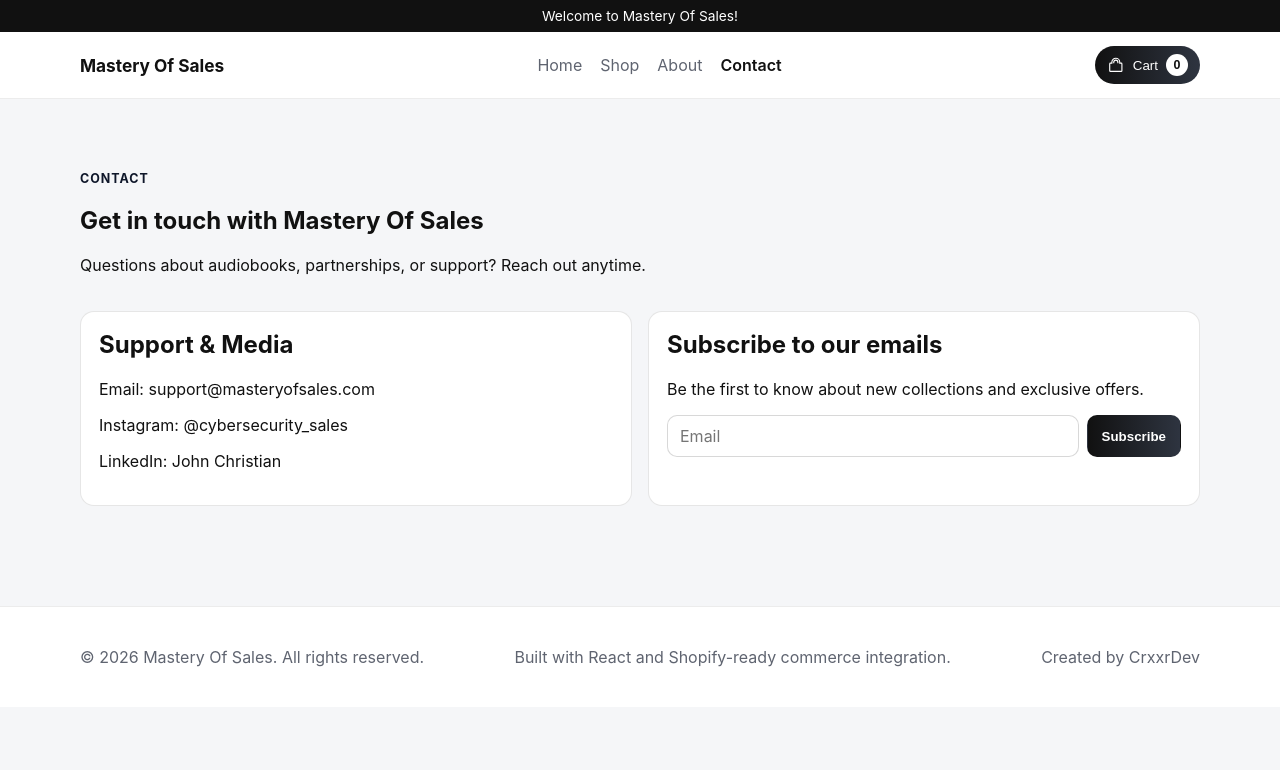
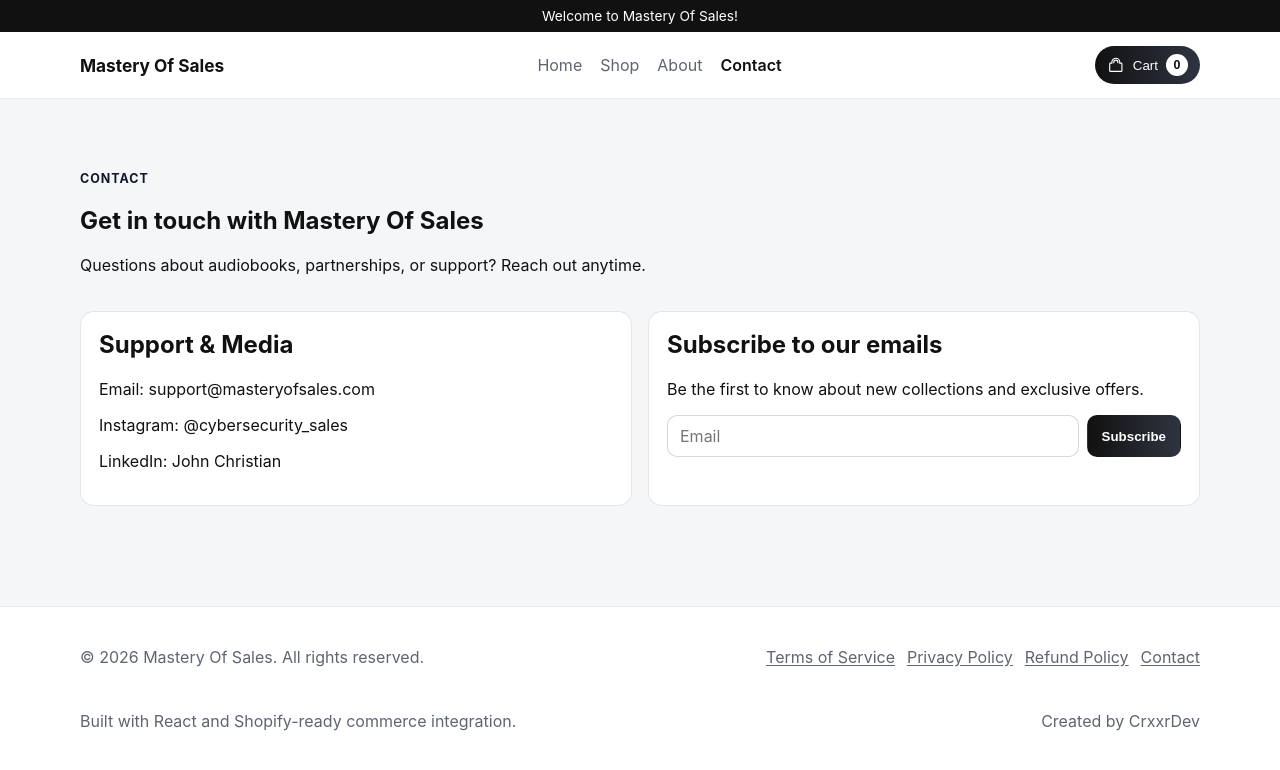
Before and after one commit to NexusDevelopments/Website-To-Prove, a React (Vite) app: page /contact in a window 1280 px wide. Shown: the top 770 px of the page. Built offline with nearby package versions, Linux system fonts and the light colour scheme; no server answers.

Commit message:
Add policy and terms links in footer

```diff
--- a/src/components/Footer.jsx
+++ b/src/components/Footer.jsx
@@ -3,6 +3,18 @@ function Footer() {
     <footer className="site-footer">
       <div className="container footer-content">
         <p>© {new Date().getFullYear()} Mastery Of Sales. All rights reserved.</p>
+        <nav className="footer-links" aria-label="Policy links">
+          <a href="https://masteryofsales.com/policies/terms-of-service" target="_blank" rel="noreferrer">
+            Terms of Service
+          </a>
+          <a href="https://masteryofsales.com/policies/privacy-policy" target="_blank" rel="noreferrer">
+            Privacy Policy
+          </a>
+          <a href="https://masteryofsales.com/policies/refund-policy" target="_blank" rel="noreferrer">
+            Refund Policy
+          </a>
+          <a href="/contact">Contact</a>
+        </nav>
         <p>Built with React and Shopify-ready commerce integration.</p>
         <p>Created by CrxxrDev</p>
       </div>
--- a/src/styles/global.css
+++ b/src/styles/global.css
@@ -412,6 +412,23 @@ a {
   flex-wrap: wrap;
 }
 
+.footer-links {
+  display: flex;
+  gap: 12px;
+  flex-wrap: wrap;
+  align-items: center;
+}
+
+.footer-links a {
+  color: var(--muted);
+  text-decoration: underline;
+  text-underline-offset: 2px;
+}
+
+.footer-links a:hover {
+  color: var(--text);
+}
+
 .overlay {
   position: fixed;
   inset: 0;
```
